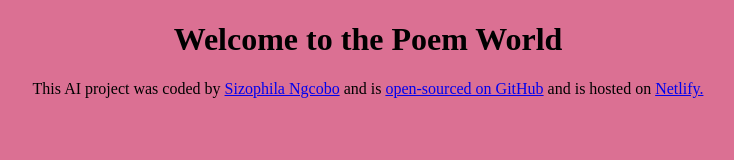
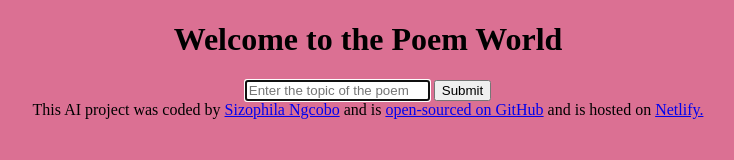
Before and after one commit to sizophila10/ai-poem-generator, a plain HTML site: page index.html in a window 1280 px wide. Shown: the whole page, without its empty margins (272-1006 px from the left). Drawn offline with Linux system fonts and the light colour scheme.

Commit message:
added basic html

```diff
--- a/index.html
+++ b/index.html
@@ -7,7 +7,23 @@
     <title>AI Poem Generator</title>
   </head>
   <body>
-    <h1>Welcome to the Poem World</h1>
+    <header>
+      <h1>Welcome to the Poem World</h1>
+    </header>
+
+    <main>
+      <form>
+        <input
+          type="text"
+          placeholder="Enter the topic of the poem"
+          autofocus
+          required
+          autocomplete="off"
+        />
+        <input type="submit" />
+      </form>
+      <div></div>
+    </main>
 
     <footer>
       This AI project was coded by
```
